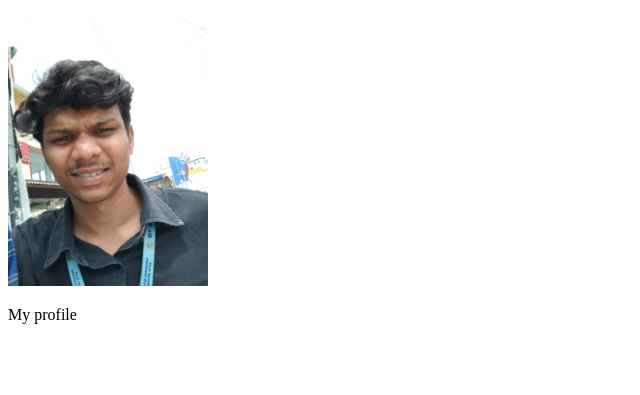
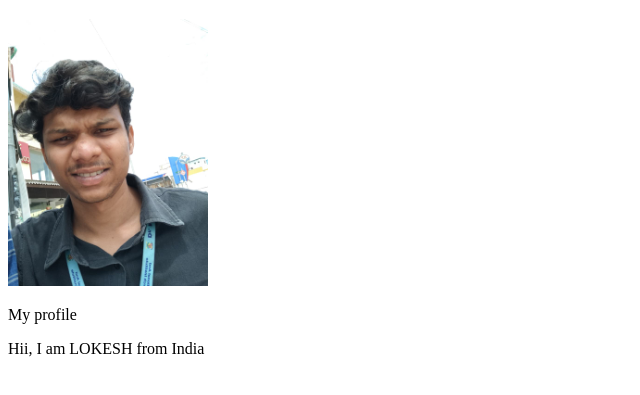
Before and after one commit to yaswanth2165/First_Project, a plain HTML site: page index.html in a window 1280 px wide. Shown: the part 61-456 px from the top of the page, without its empty margins (0-640 px from the left). Drawn offline with Linux system fonts and the light colour scheme.

Commit message:
added paragraph

```diff
--- a/index.html
+++ b/index.html
@@ -9,5 +9,6 @@
     <h1>Lokesh</h1>
     <img width="200px" src="Lokesh.jpeg" alt="">
     <p>My profile</p>
+    <p>Hii, I am LOKESH from India</p>
 </body>
 </html>
```
